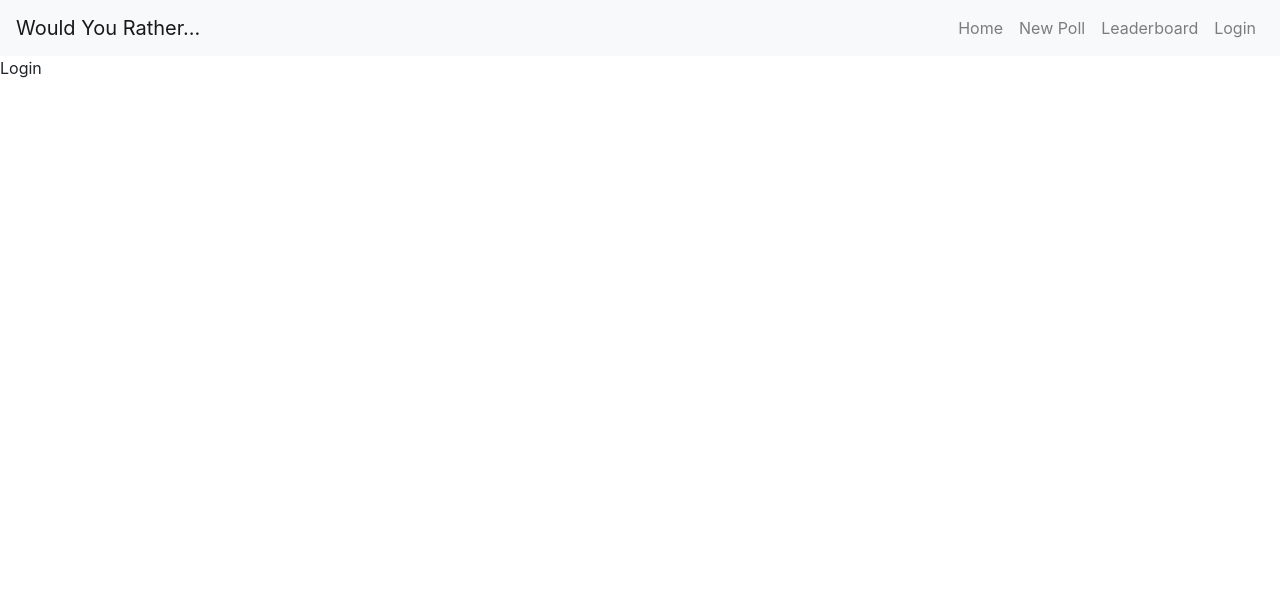
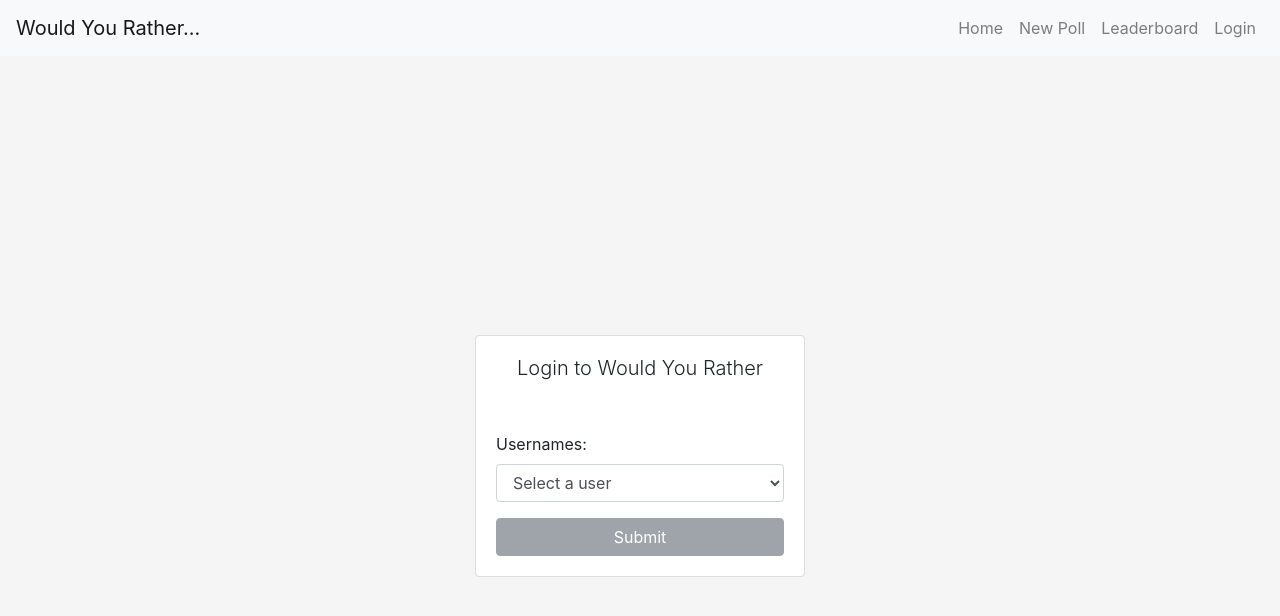
Before and after one commit to simotae14/WouldYouRather, a React (Create React App) app: page / in a window 1280 px wide. Shown: the top 616 px of the page. Built offline with nearby package versions, Linux system fonts and the light colour scheme.

Commit message:
Login User

```diff
--- /dev/null
+++ b/src/components/App.css
@@ -0,0 +1,7 @@
+.global-container{
+	height:100vh;
+	display: flex;
+	align-items: center;
+	justify-content: center;
+	background-color: #f5f5f5;
+}
--- a/src/components/App.js
+++ b/src/components/App.js
@@ -4,7 +4,7 @@ import { connect } from 'react-redux';
 import { handleInitialData } from '../actions/shared';
 import NavigationBar from './NavigationBar';
 import Login from './Login';
-
+import './App.css';
 
 class App extends Component {
   componentDidMount() {
@@ -15,7 +15,9 @@ class App extends Component {
       <Router>
         <Fragment>
           <NavigationBar />
-          <Route path='/' exact component={Login} />
+          <div className="global-container">
+            <Route path='/' exact component={Login} />
+          </div>
         </Fragment>
       </Router>
     );
--- a/src/components/LoggedUser.js
+++ b/src/components/LoggedUser.js
@@ -3,8 +3,8 @@ import { connect } from 'react-redux';
 
 class LoggedUser extends Component {
     render () {
-        const { user } = this.props;
-        console.log('User logged', user);
+        const { authUser } = this.props;
+        console.log('User logged', authUser)
         return (
             <Fragment>
                 Logged
--- /dev/null
+++ b/src/components/Login.css
@@ -0,0 +1,6 @@
+.card-title{ font-weight:300; }
+
+.login-form{
+	width:330px;
+	margin:20px;
+}
--- a/src/components/Login.js
+++ b/src/components/Login.js
@@ -1,22 +1,73 @@
 import React, { Component, Fragment } from 'react';
 import { connect } from 'react-redux';
+import { Button, Card, CardBody, CardText, CardTitle, CardSubtitle, Form, FormGroup, Label, Input, FormText } from 'reactstrap';
+import './Login.css';
+import { setAuthedUser } from '../actions/authUser';
 
 class Login extends Component {
+    state = {
+        authUser : ''
+    }
+    handleChange = (e) => {
+        const userSelected = e.target.value;
+
+        this.setState(() => ({
+            authUser: userSelected
+        }));
+    }
+    handleLogin = (e) => {
+        e.preventDefault();
+        this.props.dispatch(setAuthedUser(this.state.authUser));
+    }
     render () {
         const { users } = this.props;
         console.log('User logged', users);
         return (
-            <Fragment>
-                Login
-            </Fragment>
+            <Card className="login-form">
+                <CardBody>
+                    <CardTitle className="card-title text-center">Login to Would You Rather</CardTitle>
+                </CardBody>
+                <CardBody>
+                    <Form>
+                        <FormGroup>
+                            <Label for="usersSelect">Usernames:</Label>
+                            <Input
+                                type="select"
+                                name="select"
+                                value={this.state.authUser}
+                                id="usersSelect"
+                                onChange={this.handleChange}
+                            >
+                                <option value='' disabled>Select a user</option>
+                                {this.props.users.map((user) => (
+                                        <option key={user.userID} value={user.userID}>{user.userName}</option>
+                                    )
+                                )}
+                            </Input>
+                        </FormGroup>
+                        <Button
+                            disabled={this.state.authUser === ''}
+                            className="btn btn-primary btn-block"
+                            onClick={this.handleLogin}
+                        >Submit</Button>
+                    </Form>
+                </CardBody>
+            </Card>
         )
     }
 }
 
 // get the user object of the authUser from the store
 function mapStateToProps({ users }) {
+    const usersValues = Object.keys(users).map((id) => {
+        console.log('user', id);
+        return ({
+            userID: users[id].id,
+            userName: users[id].name
+        })
+    })
     return {
-        users
+        users: usersValues
     }
 }
 
--- a/src/index.css
+++ b/src/index.css
@@ -1,3 +1,7 @@
+html,body {
+	height: 100%;
+}
+
 body {
   margin: 0;
   padding: 0;
```
Also changed, not shown: src/components/LoggedUser.css (added).
